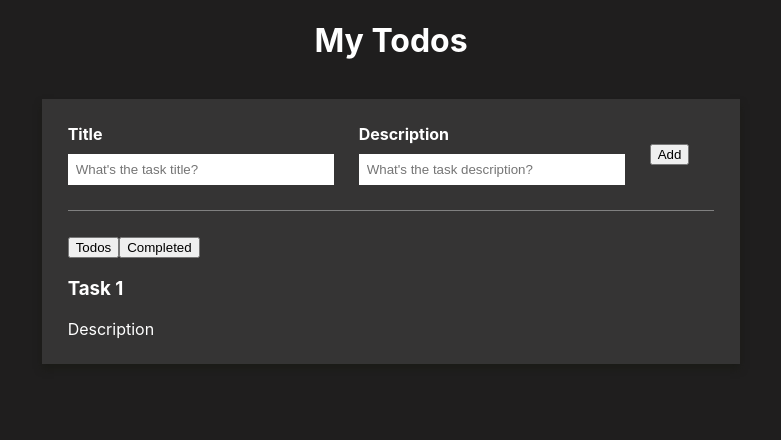
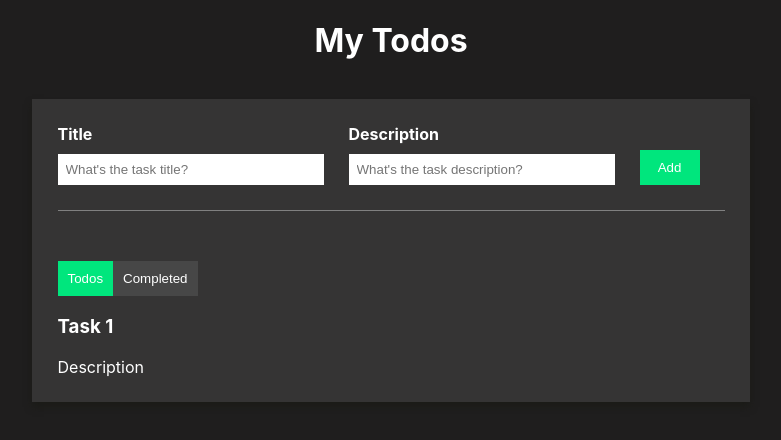
Before and after one commit to AddAsher/todoapp, a React (Create React App) app: page / in a window 1280 px wide. Shown: the top 440 px of the page, without its empty margins (249-1030 px from the left). Built offline with nearby package versions, Linux system fonts and the light colour scheme.

Commit message:
css styling part 2 - active feature for classes

```diff
--- a/src/App.css
+++ b/src/App.css
@@ -1,13 +1,13 @@
-body{
+body {
   background-color: #1f1e1e;
   color: white;
   overflow: hidden;
 }
 
-h1{
+h1 {
   text-align: center;
 }
-.todo-wrapper{
+.todo-wrapper {
   background-color: #353434;
   padding: 2%;
   width: fit-content;
@@ -16,19 +16,19 @@ h1{
   margin-top: 3%;
   max-height: 80vh;
   overflow-y: auto;
-  box-shadow: 0px 5px 7px rgb(27,27,23)
+  box-shadow: 0px 5px 7px rgb(27, 27, 23);
 }
 
-.todo-input{
+.todo-input {
   display: flex;
   align-items: center;
   justify-content: center;
   border-bottom: 1px solid gray;
   padding-bottom: 25px;
-  margin-bottom: 25px
+  margin-bottom: 25px;
 }
 
-.todo-input-item{
+.todo-input-item {
   display: flex;
   flex-direction: column;
   align-items: flex-start;
@@ -40,13 +40,47 @@ h1{
   margin-bottom: 10px;
 }
 
-.todo-input-item input{
+.todo-input-item input {
   padding: 8px;
   border: none;
-  width: 250px
+  width: 250px;
 }
 
-.todo-input-item input:focus{
+.todo-input-item input:focus {
   outline: none;
-  border: 1px solid rgb(0,230,125)
+  outline: 2px solid rgb(0, 230, 125);
 }
+
+.primaryBtn {
+  background-color: rgb(0, 230, 125);
+  color: white;
+  border: none;
+  border-radius: 0px;
+  margin-top: 25px;
+  padding: 10px;
+  width: 60px;
+  cursor: pointer;
+}
+
+.primaryBtn:hover {
+  background-color: rgb(5, 190, 107);
+}
+
+.secondaryBtn {
+  background-color: rgb(71, 71, 71);
+  color: white;
+  border: none;
+  border-radius: 0px;
+  margin-top: 25px;
+  padding: 10px;
+  width: fit-content;
+  cursor: pointer;
+}
+
+/* .secondaryBtn:hover {
+  background-color: rgb(55, 55, 55);
+} */
+
+.active {
+  background-color: rgb(0, 230, 125);
+}
--- a/src/App.js
+++ b/src/App.js
@@ -1,32 +1,46 @@
-import logo from './logo.svg';
-import './App.css';
+import React, { useState } from "react";
+import "./App.css";
 
 function App() {
+  const [isCompleteScreen, setIsCompleteScreen] = useState(false);
   return (
     <div className="App">
       <h1>My Todos</h1>
 
-      <div className='todo-wrapper'>
-        <div className='todo-input'>
-          <div className = 'todo-input-item'>
+      <div className="todo-wrapper">
+        <div className="todo-input">
+          <div className="todo-input-item">
             <label>Title</label>
-            <input type="text" placeholder="What's the task title?"/>
+            <input type="text" placeholder="What's the task title?" />
           </div>
-          <div className = 'todo-input-item'>
+          <div className="todo-input-item">
             <label>Description</label>
-            <input type="text" placeholder="What's the task description?"/>
-          </div><div className = 'todo-input-item'>
-            <button type="button" className='primatyBtn'>Add</button>
+            <input type="text" placeholder="What's the task description?" />
+          </div>
+          <div className="todo-input-item">
+            <button type="button" className="primaryBtn">
+              Add
+            </button>
           </div>
         </div>
 
-        <div className='btn-area'>
-          <button>Todos</button>
-          <button>Completed</button>
+        <div className="btn-area">
+          <button
+            className={`secondaryBtn ${isCompleteScreen === false ? "active" : ""}`}
+            onClick={() => setIsCompleteScreen(false)}
+          >
+            Todos
+          </button>
+          <button
+            className={`secondaryBtn ${isCompleteScreen === true && "active"}`}
+            onClick={() => setIsCompleteScreen(true)}
+          >
+            Completed
+          </button>
         </div>
 
-        <div className='todo-list'>
-          <div className ="todo-list-item">
+        <div className="todo-list">
+          <div className="todo-list-item">
             <h3>Task 1</h3>
             <text>Description</text>
           </div>
```
